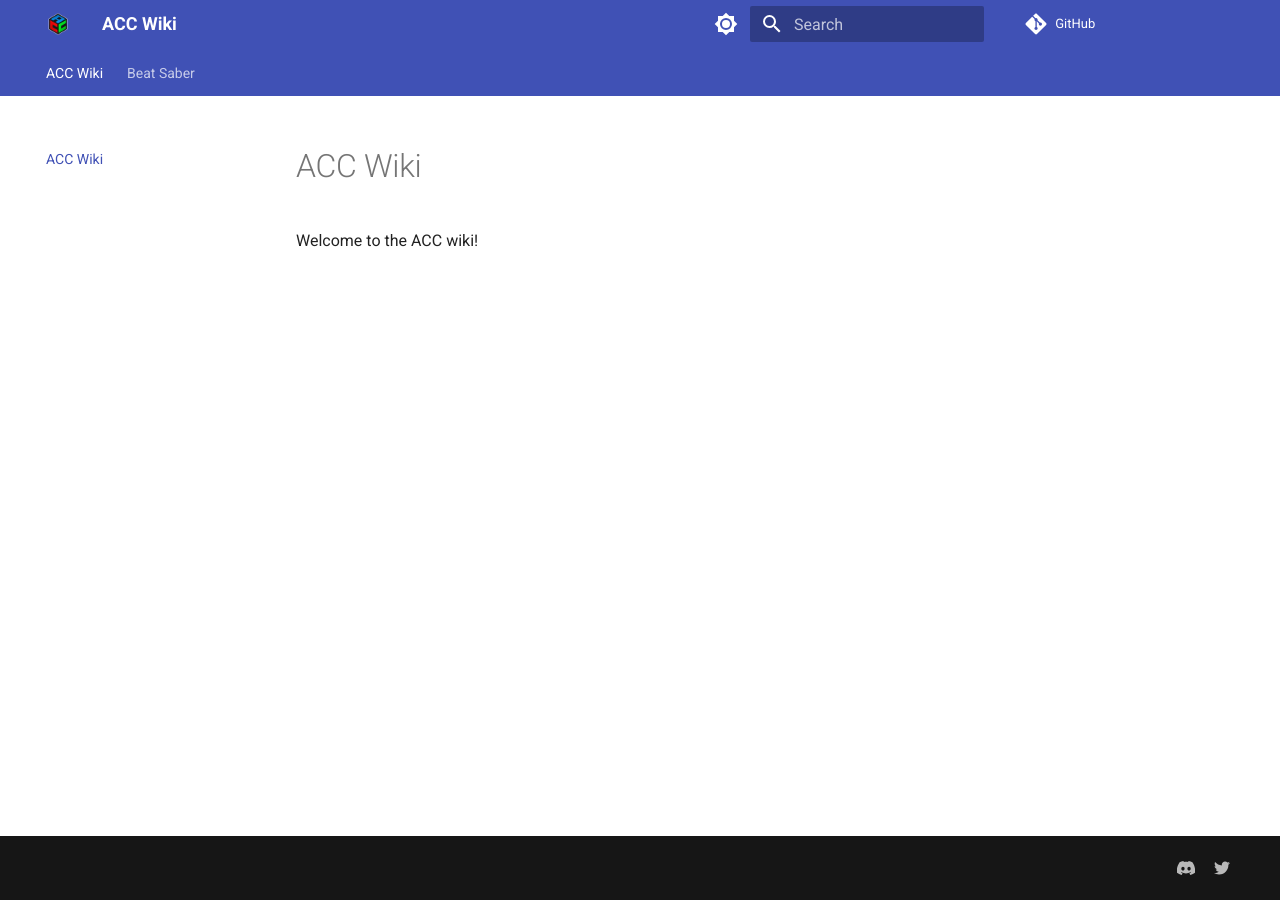
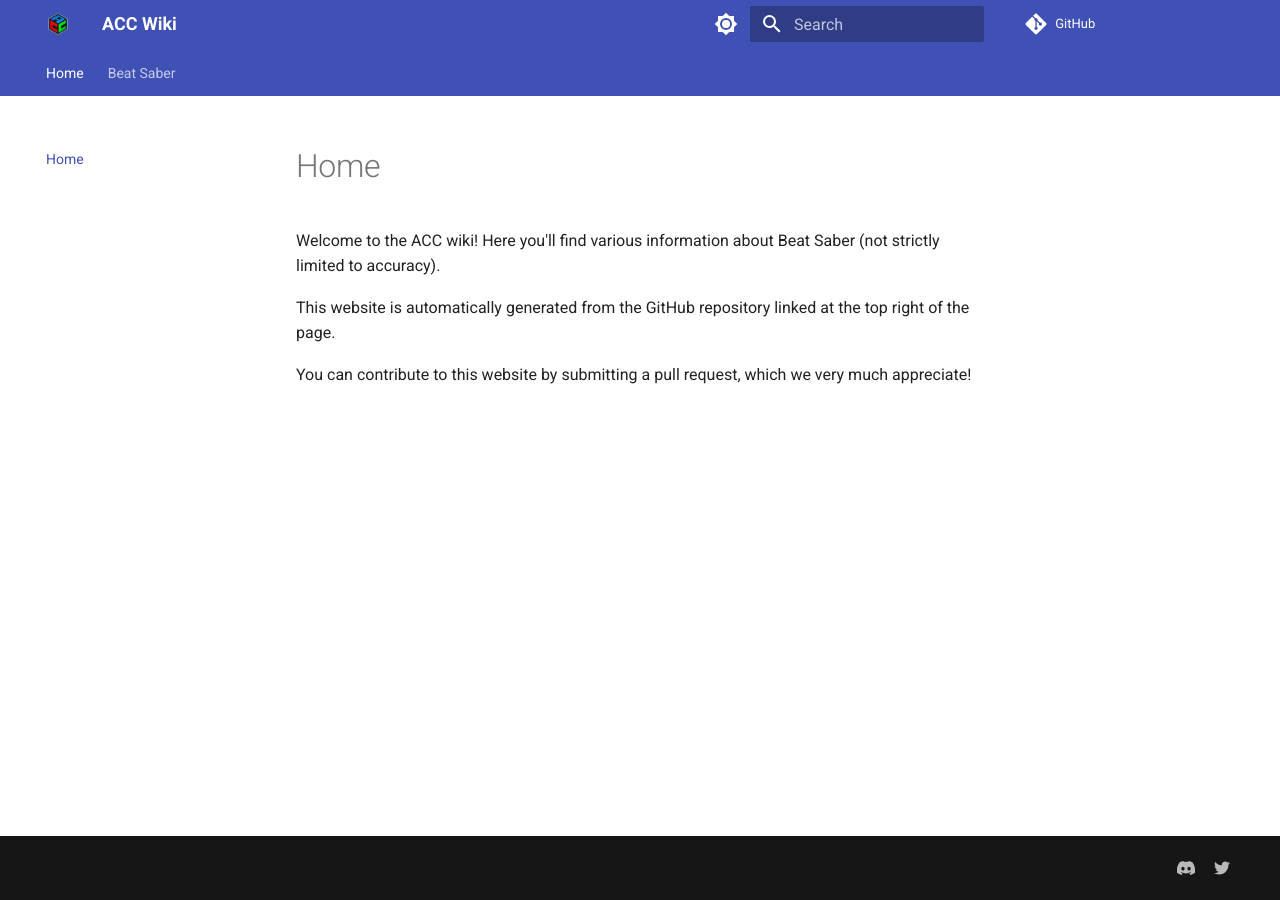
Before and after one commit to accsaber/wiki, an MkDocs documentation site: the page built from docs/index.md, in a window 1280 px wide. Built offline with MkDocs 1.6.1 and Material for MkDocs 9.7.7, drawn with Linux system fonts in a browser that asks for light colours; comment, search, counter and statistics services are not loaded.

Commit message:
add intro to the wiki and scoring

```diff
--- a/docs/index.md
+++ b/docs/index.md
@@ -1,7 +1,7 @@
----
-title: ACC Wiki
----
+# Home
 
-# ACC Wiki
+Welcome to the ACC wiki! Here you'll find various information about Beat Saber (not strictly limited to accuracy).
 
-Welcome to the ACC wiki!
+This website is automatically generated from the GitHub repository linked at the top right of the page.
+
+You can contribute to this website by submitting a pull request, which we very much appreciate!
```
Also changed, not shown: docs/Beat_Saber/scoring.md (added, +9 -0 lines).
